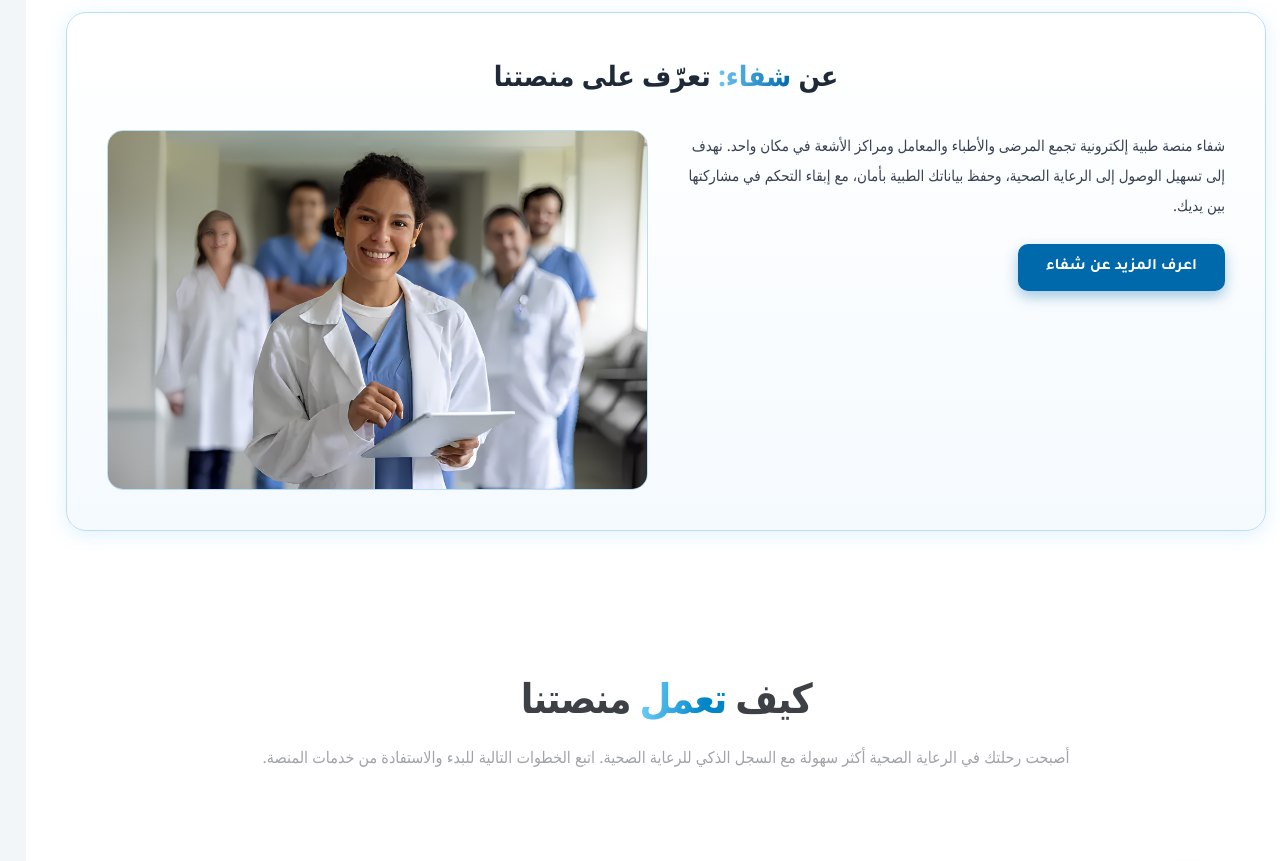
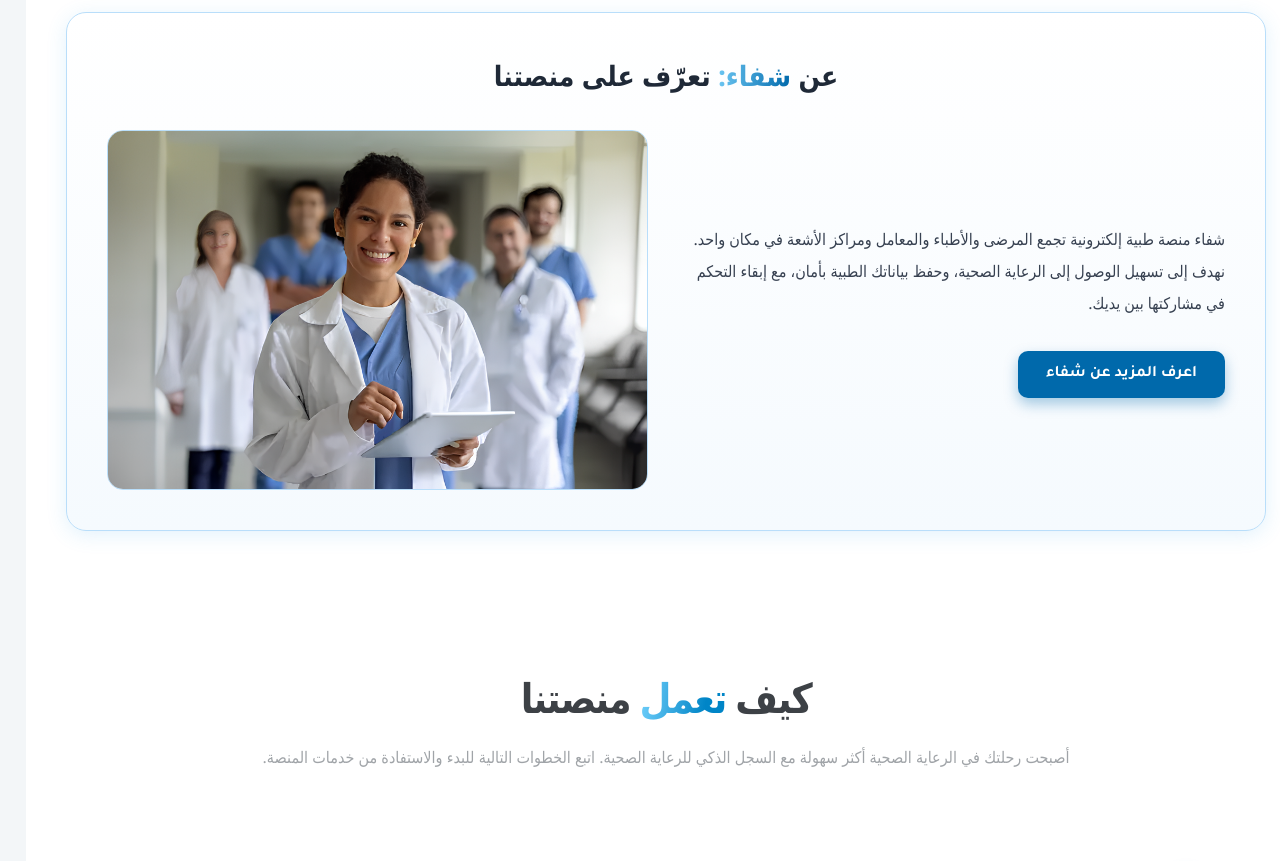
Before and after one commit to mona-mohamed110/DEPI-, a React (Vite) app: page / in a window 1280 px wide. Shown: the part 1520-2381 px from the top of the page. Built offline with nearby package versions, Linux system fonts and the light colour scheme; a web font is replaced by a local one.

Commit message:
Update About sections width

```diff
--- a/src/components/AboutSection.css
+++ b/src/components/AboutSection.css
@@ -36,14 +36,16 @@
   display: grid;
   grid-template-columns: 1fr 1fr;
   gap: 36px;
-  align-items: start;
+  align-items: center;
+
 }
 
+
 .about-text p {
-  font-size: 15px;
+  font-size: 16px;
   line-height: 2;
   color: #374151;
-  margin: 0 0 24px;
+  margin: 0 0 32px;
 }
 
 .about-button {
```
